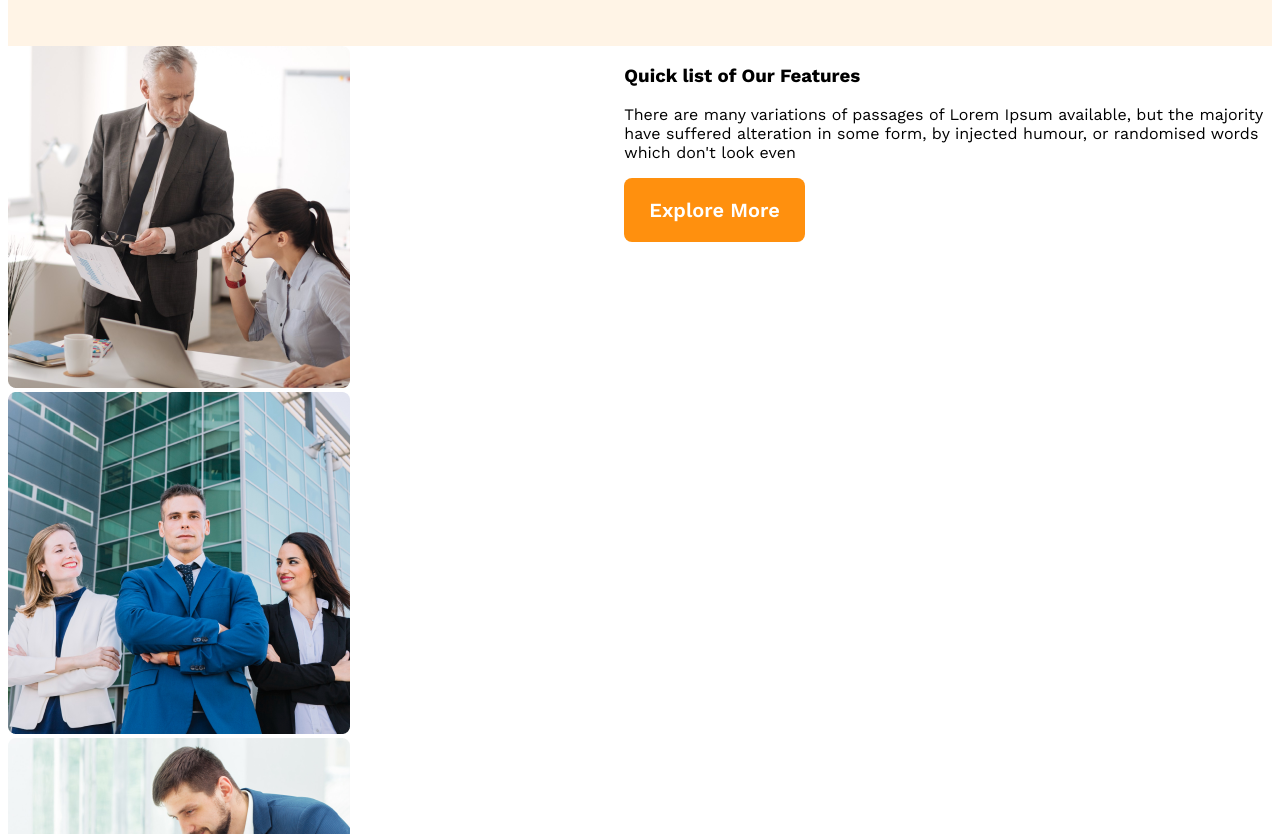
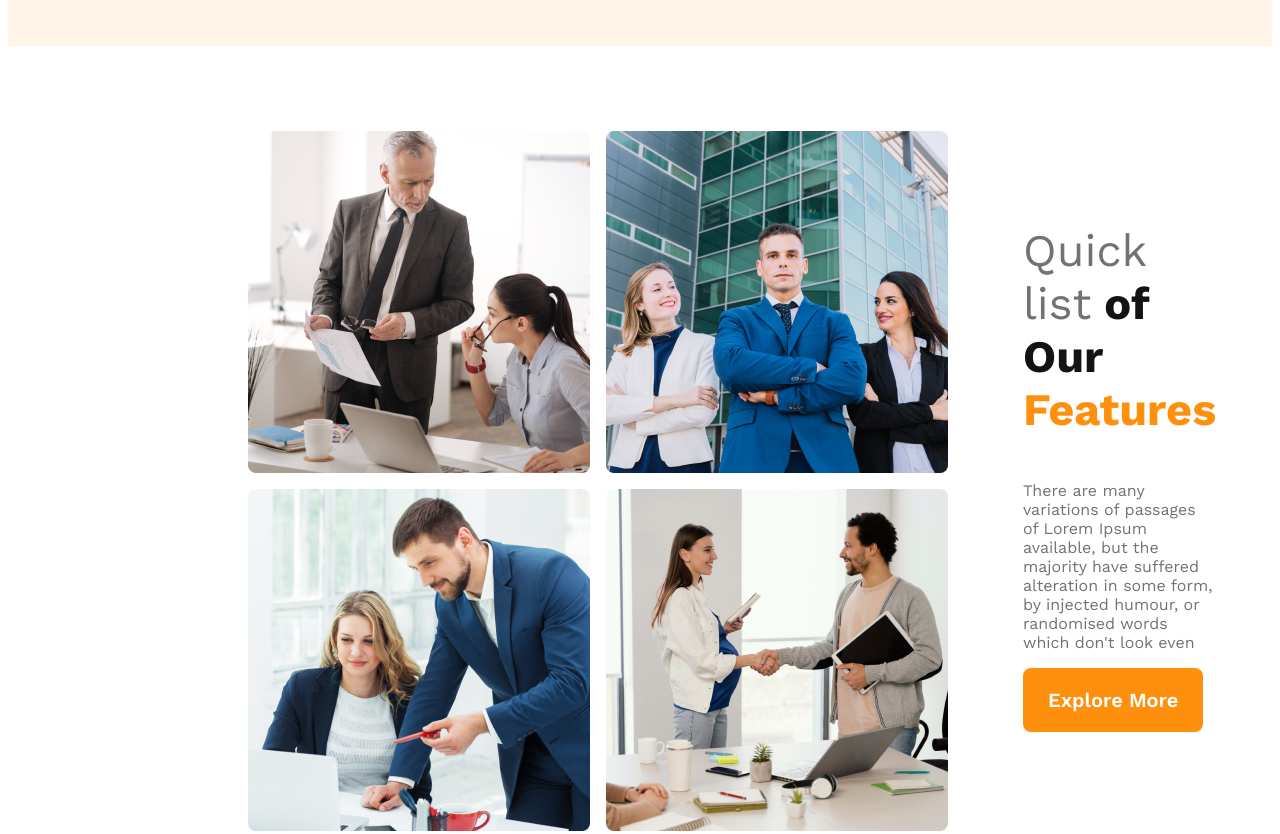
Before and after one commit to redowan114944/g3-architect-website, a plain HTML site: page index.html in a window 1280 px wide. Shown: the part 1014-1848 px from the top of the page. Drawn offline with nearby package versions, Linux system fonts and the light colour scheme.

Commit message:
second part style done

```diff
--- a/index.html
+++ b/index.html
@@ -39,8 +39,8 @@
                 <img src="images/team4.png" alt="">
             </div>
             <div class="second-des">
-                <h3>Quick list of Our Features</h3>
-                <p>There are many variations of passages of Lorem Ipsum available, but the majority have suffered alteration in some form, by injected humour, or randomised words which don't look even</p>
+                <h3 class="second-part-title"><span style="color: #727272;font-weight: 500;">Quick list</span> <span style="color: #131313;">of Our</span> <span style="color: #FF900E;">Features</span></h3>
+                <p class="second-part-des">There are many variations of passages of Lorem Ipsum available, but the majority have suffered alteration in some form, by injected humour, or randomised words which don't look even</p>
                 <button class="primary-button">Explore More</button>
 
             </div>
--- a/styles/style.css
+++ b/styles/style.css
@@ -64,7 +64,7 @@ nav li a {
     font-weight: 400;
 }
 
-.banner img{
+.banner img {
     width: 100%;
 }
 
@@ -84,26 +84,55 @@ nav li a {
 /* responsive header for mobile */
 
 @media screen and (max-width:576px) {
-    header{
+    header {
         padding: 20px;
     }
-    nav{
+
+    nav {
         flex-direction: column;
     }
 }
 
 /* responsive header for tablet */
 @media screen and (min-width:576px) and (max-width:960px) {
-    header{
+    header {
         padding: 50px;
     }
-    nav{
+
+    nav {
         flex-direction: column;
     }
 }
 
+main{
+    margin: 0 240px;
+    margin-top: 85px;
+}
+
 /* second-part-section */
 
-.second-part{
+.second-part {
     display: flex;
+    align-items: center;
 }
+
+.second-des {
+    padding-left: 75px;
+}
+
+.second-part-title {
+    font-size: 45px;
+    font-weight: 700;
+}
+
+.second-part-des {
+    color: var(--Dark-03, #727272);
+    font-size: 16px;
+    font-weight: 400;
+}
+
+.four-img{
+    display: grid;
+    grid-template-columns: repeat(2, 1fr);
+    gap: 1rem;
+}
```
